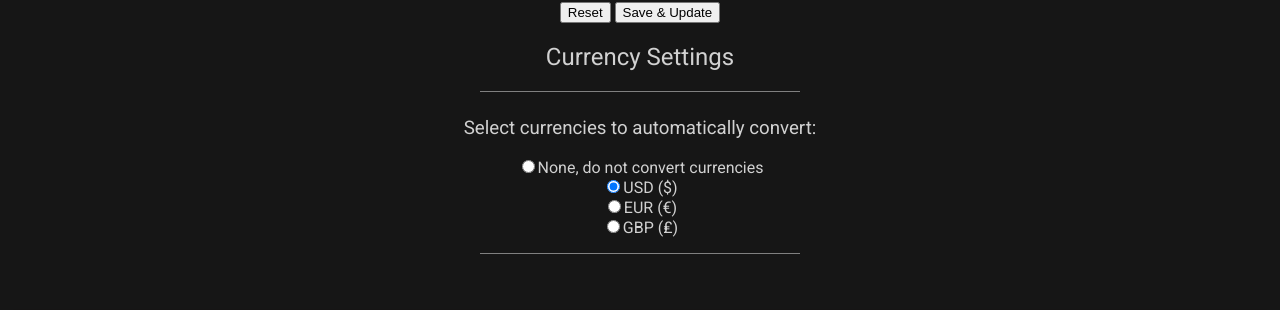
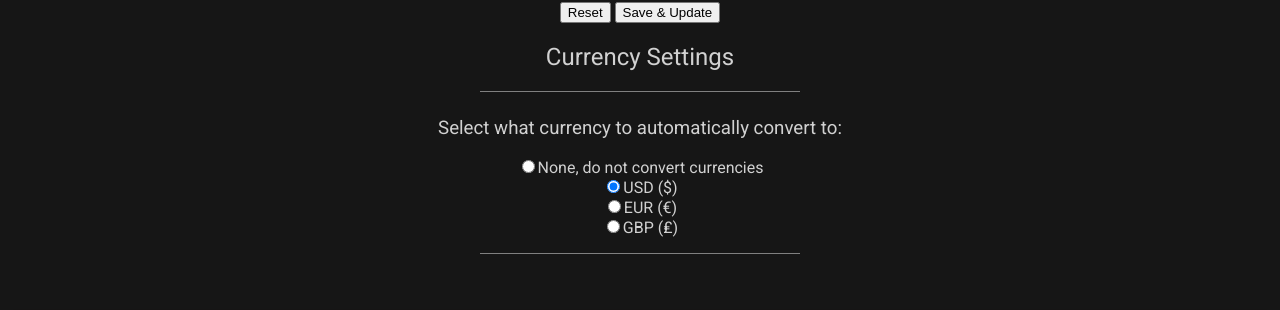
Before and after one commit to jaka2015/I-Hate-Restrictions-Online, a Jekyll site: the page built from settings.html, in a window 1280 px wide. Shown: the part 506-816 px from the top of the page. Built offline with Jekyll 4.4.1, drawn with Linux system fonts in a browser that asks for light colours.

Commit message:
fixup! Fix typo

```diff
--- a/settings.html
+++ b/settings.html
@@ -26,9 +26,7 @@ layout: default
 
 <h2>Currency Settings</h2>
 <div class="short"><hr /></div>
-<h3>
-	Select currencies to automatically convert:</legend>
-</h3>
+<h3>Select what currency to automatically convert to:</h3>
 <form id="currency">
     <label><input type="radio" name="currency" value="original" />None, do not convert currencies</label><br />
     <label><input type="radio" name="currency" value="usd" checked />USD ($)</label><br />
```
